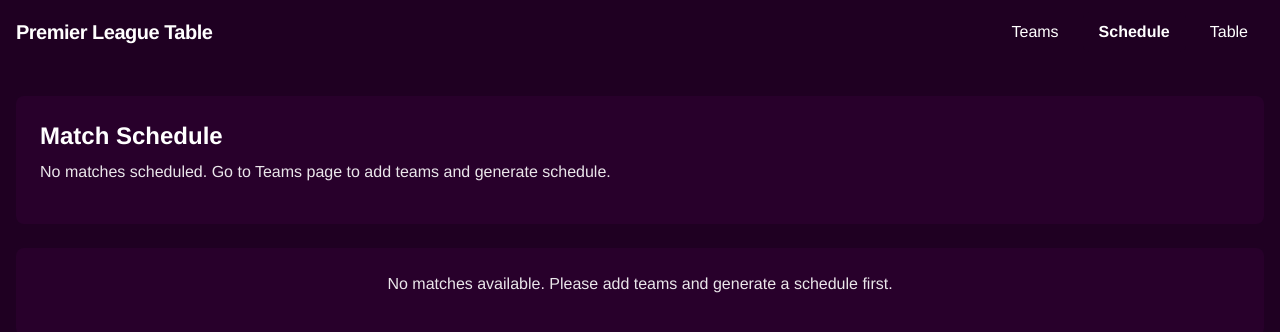
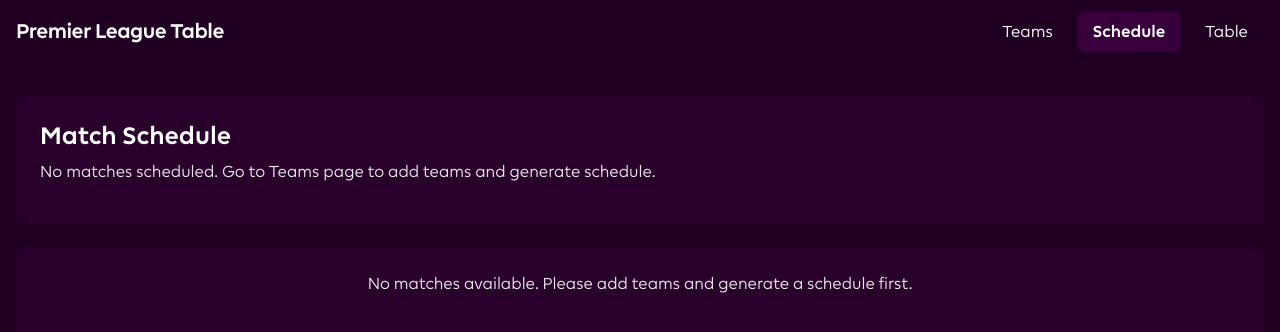
Before and after one commit to lesontung1996/football-table, a Next.js app: page /schedule in a window 1280 px wide. Shown: the top 332 px of the page. Built offline with nearby package versions, Linux system fonts and the light colour scheme.

Commit message:
update schedule UI

```diff
--- a/src/app/globals.css
+++ b/src/app/globals.css
@@ -21,7 +21,7 @@
 body {
   color: var(--foreground);
   background: var(--background);
-  font-family: 'Helvetica Neue', Helvetica, Arial, sans-serif;
+  font-family: var(--font-premier-league), Helvetica, Arial, sans-serif;
   -webkit-font-smoothing: antialiased;
   -moz-osx-font-smoothing: grayscale;
 }
--- a/src/app/layout.tsx
+++ b/src/app/layout.tsx
@@ -3,15 +3,18 @@
 import "./globals.css";
 import StoreProvider from "./StoreProvider";
 
-const geistSans = localFont({
-  src: "./fonts/GeistVF.woff",
-  variable: "--font-geist-sans",
-  weight: "100 900",
-});
-const geistMono = localFont({
-  src: "./fonts/GeistMonoVF.woff",
-  variable: "--font-geist-mono",
-  weight: "100 900",
+const premierLeague = localFont({
+  src: [
+    {
+      path: "./fonts/PremierLeagueW01-Regular.woff2",
+      weight: "400",
+    },
+    {
+      path: "./fonts/PremierLeagueW01-Bold.woff2",
+      weight: "700",
+    },
+  ],
+  variable: "--font-premier-league",
 });
 
 export const metadata: Metadata = {
@@ -26,9 +29,7 @@
 }>) {
   return (
     <html lang="en" className="scroll-smooth">
-      <body
-        className={`${geistSans.variable} ${geistMono.variable} antialiased`}
-      >
+      <body className={`${premierLeague.variable} antialiased`}>
         <StoreProvider>{children}</StoreProvider>
       </body>
     </html>
--- a/src/components/LeagueTable.tsx
+++ b/src/components/LeagueTable.tsx
@@ -135,9 +135,7 @@
                           <span
                             key={`empty-${idx}`}
                             className="w-6 h-6 rounded-full bg-gray-200 text-gray-400 text-xs flex items-center justify-center"
-                          >
-                            -
-                          </span>
+                          ></span>
                         ),
                       )}
                   </div>
--- a/src/components/MatchCard.tsx
+++ b/src/components/MatchCard.tsx
@@ -63,37 +63,33 @@
           : "bg-fpl-purple border-white/20"
       }`}
     >
-      <div className="flex items-center justify-between mb-3">
-        <div className="flex-1">
-          <div className="flex items-center gap-2 mb-2">
-            <span className="text-white">
-              <span className="font-bold">{homeTeamName}</span> vs{" "}
-              <span className="font-bold">{awayTeamName}</span>
-            </span>
-          </div>
-        </div>
-      </div>
+      <div className="flex items-center justify-center font-bold">
+        <label htmlFor={`homeScore-${match.id}`}>{homeTeamName}</label>
 
-      <div className="flex items-center gap-3">
+        <div className="flex items-center mx-3 gap-3 bg-fpl-purple-dark rounded-lg">
           <input
-          type="number"
+            id={`homeScore-${match.id}`}
+            type="text"
             inputMode="numeric"
             value={homeScore}
             onChange={(e) => setHomeScore(e.target.value)}
             placeholder="0"
             min="0"
-          className="w-20 px-3 py-2 border border-white/30 bg-white/10 text-white rounded-lg focus:outline-none focus:ring-2 focus:ring-white/50 placeholder:text-white/50"
+            className="w-12 px-3 py-2 border-none bg-transparent text-white rounded-lg focus:outline-none focus:ring-2 focus:ring-white/50 placeholder:text-white/50"
           />
-        <span className="text-white/70">-</span>
+          <span className="text-white/70 font-bold">-</span>
           <input
-          type="number"
+            id={`awayScore-${match.id}`}
+            type="text"
             inputMode="numeric"
             value={awayScore}
             onChange={(e) => setAwayScore(e.target.value)}
             placeholder="0"
             min="0"
-          className="w-20 px-3 py-2 border border-white/30 bg-white/10 text-white rounded-lg focus:outline-none focus:ring-2 focus:ring-white/50 placeholder:text-white/50"
+            className="w-12 px-3 py-2 border-none bg-transparent text-white rounded-lg focus:outline-none focus:ring-2 focus:ring-white/50 placeholder:text-white/50"
           />
+        </div>
+        <label htmlFor={`awayScore-${match.id}`}>{awayTeamName}</label>
       </div>
     </div>
   );
--- a/src/components/Navigation.tsx
+++ b/src/components/Navigation.tsx
@@ -26,7 +26,7 @@
                 href={item.href}
                 className={`px-4 py-2 rounded-md transition-colors ${
                   pathname === item.href
-                    ? "bg-fpl-purple-dark font-semibold"
+                    ? "bg-fpl-purple-light font-semibold"
                     : "hover:bg-fpl-purple-light"
                 }`}
               >
```
Also changed, not shown: src/app/fonts/PremierLeagueW01-Bold.woff2 (added), src/app/fonts/PremierLeagueW01-Regular.woff2 (added). Lines whose indentation alone changed are shown as unchanged.
